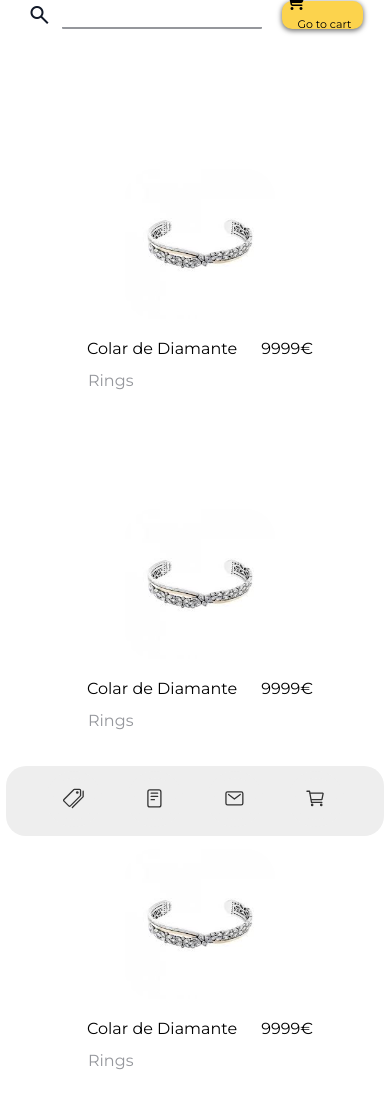
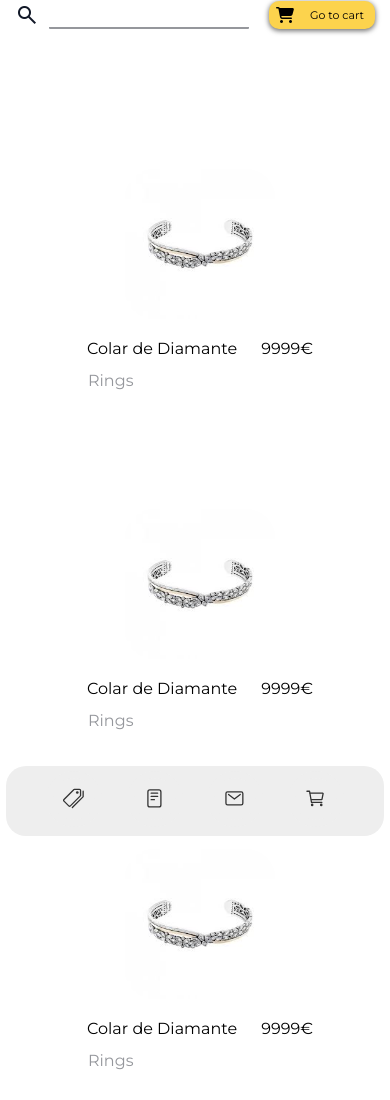
Before and after one commit to Nunomst/Joel, a website built with Vite: page index.html in a window 390 px wide. Shown: the top 1100 px of the page. Built offline with nearby package versions, Linux system fonts and the light colour scheme.

Commit message:
final touches - shop page

```diff
--- a/style/shop.css
+++ b/style/shop.css
@@ -373,10 +373,25 @@
     width: 400px;
   }
 
-  .cartGo p{
-    width: 60px;
-    font-size: 11px;
-  }
+  .cartGo a{
+  text-decoration: none;
+  color: #000;
+  display: inline-flex;
+}
+
+.cartGo p{
+  display: inline-flex;
+  width: 60px;
+  margin: 5px;
+  margin-left: 16px;
+  font-size: 11px;
+}
+
+.cartGo i{
+  margin-left: 7px;
+  margin-top: 4px;
+}
+
 }
 
 @media only screen and (max-width: 768px) {
@@ -412,8 +427,21 @@
     gap: 20px;
   }
 
+  .cartGo a{
+    text-decoration: none;
+    color: #000;
+    display: inline-flex;
+  }
+
   .cartGo p{
-    width: 60px;
+    display: inline-flex;
+    margin: 5px;
+    margin-left: 16px;
+  }
+
+  .cartGo i{
+    margin-left: 7px;
+    margin-top: 4px;
   }
 
 }
```
